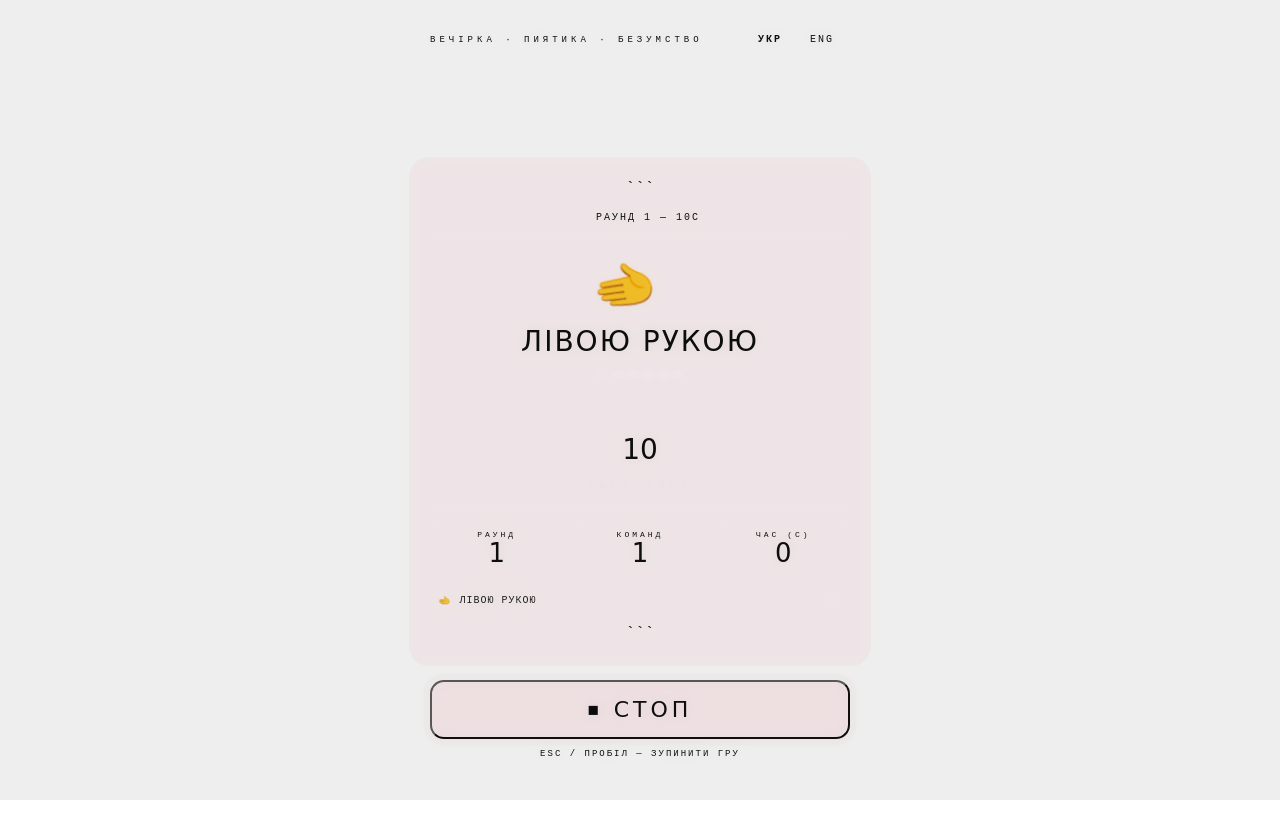
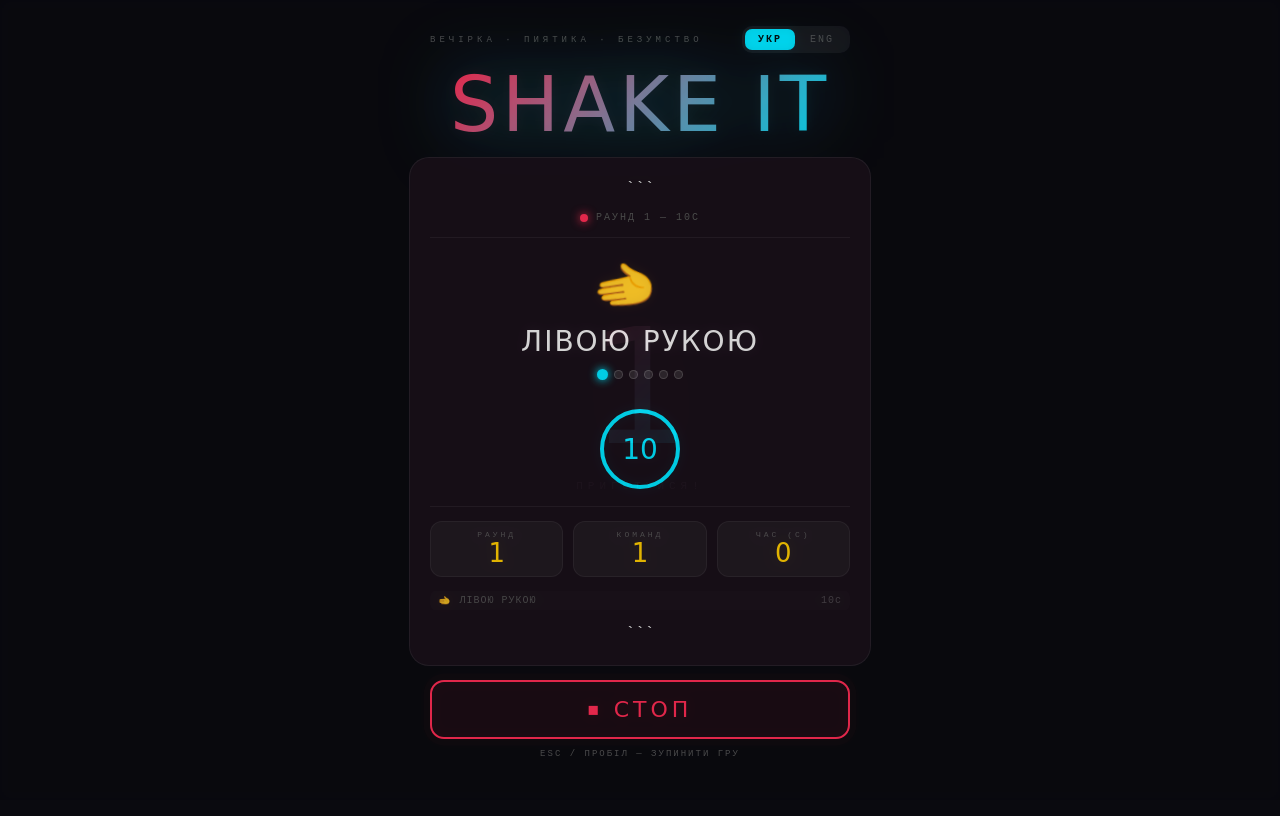
Before and after one commit to Oaleks262/Shake-it-, a plain HTML site: page index.html in a window 1280 px wide. Both pictures are taken after a click on the button "▶ СТАРТ". Drawn offline with Linux system fonts and the light colour scheme.

Commit message:
Update index.html

```diff
--- a/index.html
+++ b/index.html
@@ -6,6 +6,7 @@
 <meta name="viewport" content="width=device-width, initial-scale=1.0, user-scalable=no">
 <title>SHAKE IT</title>
 <style>
+  html { background-color: #0a0a0f !important; min-height: 100%; }
   @font-face {
     font-family: 'Bebas Neue';
     font-style: normal;
@@ -38,8 +39,8 @@
 - { margin: 0; padding: 0; box-sizing: border-box; -webkit-tap-highlight-color: transparent; }
 
 body {
-background: var(–bg);
-color: var(–text);
+background: #0a0a0f;
+color: #f0f0f0;
 font-family: ‘Space Mono’, monospace;
 min-height: 100vh;
 display: flex;
@@ -110,7 +111,7 @@ width: 100%;
 font-size: 9px;
 letter-spacing: 4px;
 text-transform: uppercase;
-color: var(–muted);
+color: #555;
 }
 
 .lang-bar {
@@ -126,7 +127,7 @@ padding: 5px 13px;
 border: none;
 border-radius: 7px;
 background: transparent;
-color: var(–muted);
+color: #555;
 font-family: ‘Space Mono’, monospace;
 font-size: 10px;
 letter-spacing: 2px;
@@ -136,7 +137,7 @@ text-transform: uppercase;
 }
 
 .lang-btn.active {
-background: var(–accent2);
+background: #00e5ff;
 color: #000;
 font-weight: 700;
 }
@@ -146,7 +147,7 @@ font-family: ‘Bebas Neue’, cursive;
 font-size: clamp(50px, 17vw, 76px);
 letter-spacing: 4px;
 line-height: 1;
-background: linear-gradient(135deg, var(–accent) 0%, var(–accent2) 100%);
+background: linear-gradient(135deg, #ff2d55 0%, #00e5ff 100%);
 -webkit-background-clip: text;
 -webkit-text-fill-color: transparent;
 background-clip: text;
@@ -161,7 +162,7 @@ animation: logoPulse 3s ease-in-out infinite;
 
 .card {
 width: 100%;
-background: var(–panel);
+background: #111118;
 border: 1px solid rgba(255,255,255,0.07);
 border-radius: 20px;
 padding: 22px 20px;
@@ -179,7 +180,7 @@ content: ‘’;
 position: absolute;
 top: -1px; left: 20px; right: 20px;
 height: 1px;
-background: linear-gradient(90deg, transparent, var(–accent2), transparent);
+background: linear-gradient(90deg, transparent, #00e5ff, transparent);
 }
 
 .command-wrapper {
@@ -204,14 +205,14 @@ font-size: clamp(18px, 5.5vw, 28px);
 letter-spacing: 2px;
 text-align: center;
 line-height: 1.2;
-color: var(–text);
+color: #f0f0f0;
 text-transform: uppercase;
 transition: color 0.3s;
 white-space: nowrap;
 }
 
 .idle-hint {
-color: var(–muted);
+color: #555;
 font-size: 10px;
 letter-spacing: 2px;
 text-transform: uppercase;
@@ -236,7 +237,7 @@ transition: all 0.3s;
 }
 
 .c-dot.done    { background: rgba(255,255,255,0.25); border-color: rgba(255,255,255,0.35); }
-.c-dot.current { background: var(–c, var(–accent2)); box-shadow: 0 0 8px var(–c, var(–accent2)); width: 9px; height: 9px; border-color: transparent; }
+.c-dot.current { background: #00e5ff; box-shadow: 0 0 8px #00e5ff; width: 9px; height: 9px; border-color: transparent; }
 
 /* Timer ring */
 .timer-ring {
@@ -259,7 +260,7 @@ stroke-width: 4;
 
 .progress-circle {
 fill: none;
-stroke: var(–accent2);
+stroke: #00e5ff;
 stroke-width: 4;
 stroke-linecap: round;
 stroke-dasharray: 239;
@@ -275,7 +276,7 @@ align-items: center;
 justify-content: center;
 font-family: ‘Bebas Neue’, cursive;
 font-size: 28px;
-color: var(–accent2);
+color: #00e5ff;
 }
 
 /* Buttons */
@@ -284,7 +285,7 @@ width: 100%;
 padding: 16px;
 border: none;
 border-radius: 14px;
-background: linear-gradient(135deg, var(–accent), #ff6b35);
+background: linear-gradient(135deg, #ff2d55, #ff6b35);
 color: white;
 font-family: ‘Bebas Neue’, cursive;
 font-size: 24px;
@@ -310,10 +311,10 @@ background: linear-gradient(135deg, transparent 40%, rgba(255,255,255,0.15) 100%
 .btn-stop {
 width: 100%;
 padding: 15px;
-border: 2px solid var(–accent);
+border: 2px solid #ff2d55;
 border-radius: 14px;
 background: rgba(255,45,85,0.07);
-color: var(–accent);
+color: #ff2d55;
 font-family: ‘Bebas Neue’, cursive;
 font-size: 22px;
 letter-spacing: 4px;
@@ -333,7 +334,7 @@ animation: stopGlow 2s ease-in-out infinite;
 .kb-hint {
 font-size: 9px;
 letter-spacing: 2px;
-color: var(–muted);
+color: #555;
 text-transform: uppercase;
 text-align: center;
 display: none;
@@ -359,14 +360,14 @@ border: 1px solid rgba(255,255,255,0.06);
 .stat-label {
 font-size: 8px;
 letter-spacing: 3px;
-color: var(–muted);
+color: #555;
 text-transform: uppercase;
 }
 
 .stat-value {
 font-family: ‘Bebas Neue’, cursive;
 font-size: 26px;
-color: var(–accent3);
+color: #ffcc00;
 line-height: 1.1;
 }
 
@@ -385,7 +386,7 @@ display: flex;
 align-items: center;
 gap: 8px;
 font-size: 10px;
-color: var(–muted);
+color: #555;
 letter-spacing: 1px;
 padding: 4px 8px;
 border-radius: 6px;
@@ -417,7 +418,7 @@ to   { opacity:1; transform:translateY(0); }
 @keyframes rot    { 0%{transform:rotate(0deg)} 100%{transform:rotate(360deg)} }
 
 .flash { animation: flashBg 0.4s ease !important; }
-@keyframes flashBg { 0%{background:rgba(255,45,85,0.2)} 100%{background:var(–panel)} }
+@keyframes flashBg { 0%{background:rgba(255,45,85,0.2)} 100%{background:#111118} }
 
 /* Countdown overlay */
 .countdown-overlay {
@@ -441,7 +442,7 @@ gap: 12px;
 .countdown-number {
 font-family: ‘Bebas Neue’, cursive;
 font-size: 160px;
-background: linear-gradient(135deg, var(–accent), var(–accent2));
+background: linear-gradient(135deg, #ff2d55, #00e5ff);
 -webkit-background-clip: text;
 -webkit-text-fill-color: transparent;
 background-clip: text;
@@ -452,7 +453,7 @@ line-height: 1;
 .countdown-sub {
 font-size: 11px;
 letter-spacing: 5px;
-color: var(–muted);
+color: #555;
 text-transform: uppercase;
 }
 
@@ -468,27 +469,27 @@ align-items: center;
 gap: 8px;
 font-size: 10px;
 letter-spacing: 2px;
-color: var(–muted);
+color: #555;
 text-transform: uppercase;
 }
 
 .status-dot {
 width: 8px; height: 8px;
 border-radius: 50%;
-background: var(–muted);
+background: #555;
 flex-shrink: 0;
 transition: background 0.3s;
 }
 
 .status-dot.active {
-background: var(–accent);
-box-shadow: 0 0 8px var(–accent);
+background: #ff2d55;
+box-shadow: 0 0 8px #ff2d55;
 animation: dotPulse 1s ease infinite;
 }
 
 @keyframes dotPulse {
-0%,100% { box-shadow:0 0 8px var(–accent); }
-50%     { box-shadow:0 0 20px var(–accent); }
+0%,100% { box-shadow:0 0 8px #ff2d55; }
+50%     { box-shadow:0 0 20px #ff2d55; }
 }
 
 .divider { width:100%; height:1px; background:rgba(255,255,255,0.06); }
@@ -501,10 +502,10 @@ animation: dotPulse 1s ease infinite;
 .theme-purple { –c:#bf5fff; }
 .theme-orange { –c:#ff6b35; }
 
-.command-text    { color: var(–c, var(–text)); }
-.timer-number    { color: var(–c, var(–accent2)); }
-.progress-circle { stroke: var(–c, var(–accent2)) !important; }
-.status-dot.active { background: var(–c, var(–accent)); box-shadow: 0 0 8px var(–c, var(–accent)); }
+.command-text    { color: var(–c, #f0f0f0); }
+.timer-number    { color: #00e5ff; }
+.progress-circle { stroke: #00e5ff !important; }
+.status-dot.active { background: var(–c, #ff2d55); box-shadow: 0 0 8px var(–c, #ff2d55); }
 </style>
 
 </head>
```
